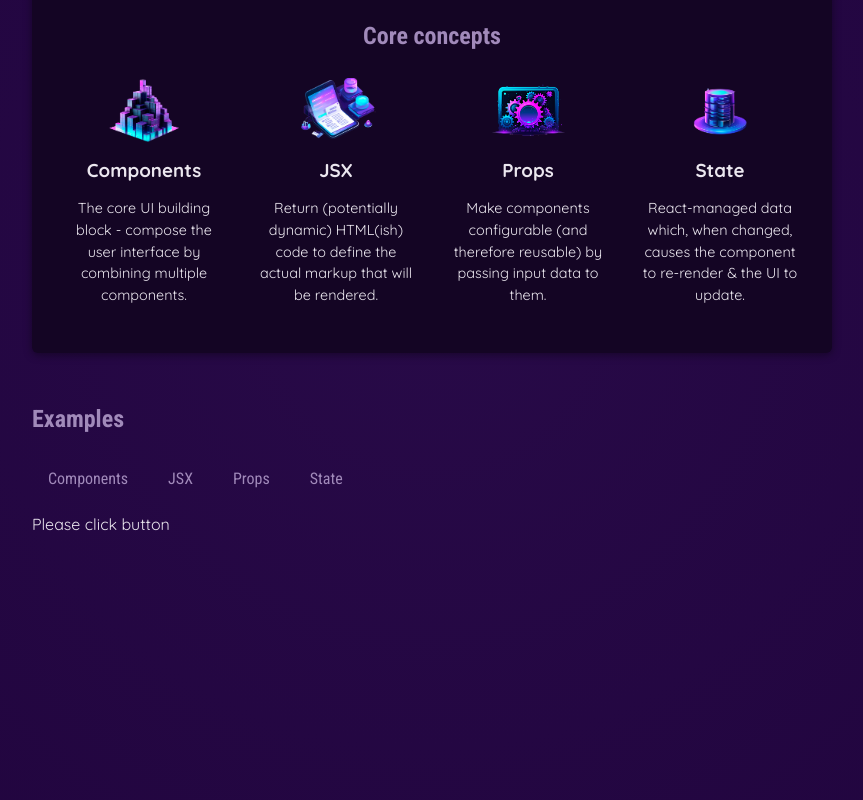
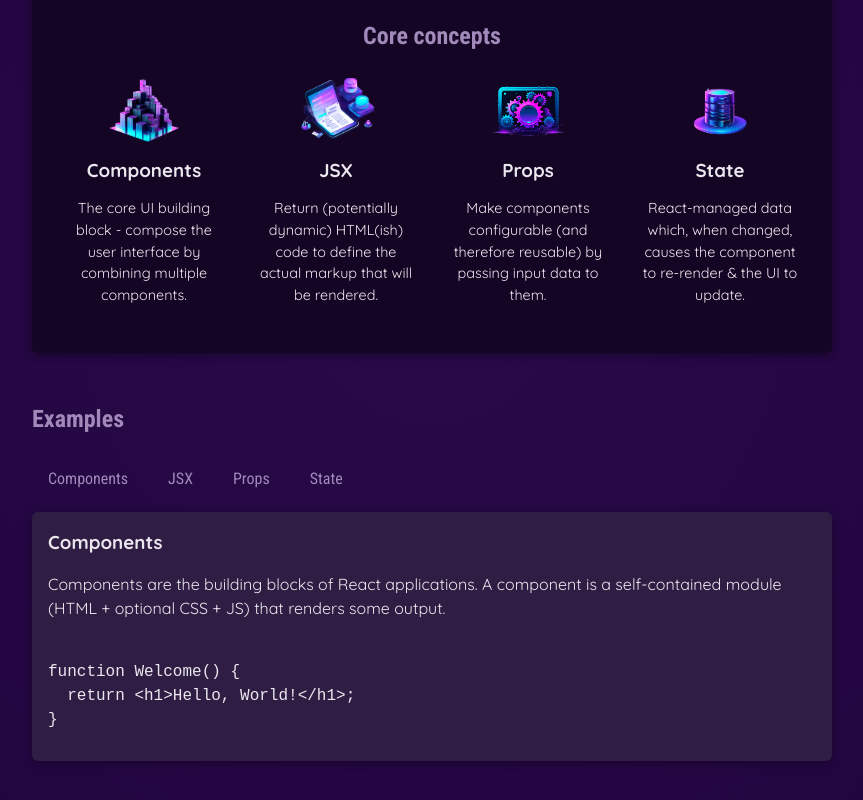
Before and after one commit to jevgenijsklimovs/01-starting-project, a React (Vite) app: page / in a window 1280 px wide. Shown: the part 346-1146 px from the top of the page, without its empty margins (208-1071 px from the left). Built offline with nearby package versions, Linux system fonts and the light colour scheme.

Commit message:
Dynamic content

```diff
--- a/src/App.jsx
+++ b/src/App.jsx
@@ -3,9 +3,10 @@
 import CoreConcept from './components/CoreConcept';
 import TabButton from "./components/TabButton";
 import {useState} from "react";
+import {EXAMPLES} from "./data.js";
 
 function App() {
-    const [ selectedTopic, setSelectedTopic ] = useState('Please click button');
+    const [selectedTopic, setSelectedTopic] = useState('components');
 
     function handleSelect(selectedButton) {
         setSelectedTopic(selectedButton);
@@ -32,7 +33,15 @@
                         <TabButton onSelect={() => handleSelect('props')}>Props</TabButton>
                         <TabButton onSelect={() => handleSelect('state')}>State</TabButton>
                     </menu>
-                    {selectedTopic}
+                    <div id="tab-content">
+                        <h3>{EXAMPLES[selectedTopic].title}</h3>
+                        <p>{EXAMPLES[selectedTopic].description}</p>
+                        <pre>
+                            <code>
+                                {EXAMPLES[selectedTopic].code}
+                            </code>
+                        </pre>
+                    </div>
                 </section>
             </main>
         </div>);
--- a/src/data.js
+++ b/src/data.js
@@ -29,3 +29,54 @@
             'React-managed data which, when changed, causes the component to re-render & the UI to update.',
     },
 ];
+
+export const EXAMPLES = {
+    components: {
+        title: 'Components',
+        description:
+            'Components are the building blocks of React applications. A component is a self-contained module (HTML + optional CSS + JS) that renders some output.',
+        code: `
+function Welcome() {
+  return <h1>Hello, World!</h1>;
+}`,
+    },
+    jsx: {
+        title: 'JSX',
+        description:
+            'JSX is a syntax extension to JavaScript. It is similar to a template language, but it has full power of JavaScript (e.g., it may output dynamic content).',
+        code: `
+<div>
+  <h1>Welcome {userName}</h1>
+  <p>Time to learn React!</p>
+</div>`,
+    },
+    props: {
+        title: 'Props',
+        description:
+            'Components accept arbitrary inputs called props. They are like function arguments.',
+        code: `
+function Welcome(props) {
+  return <h1>Hello, {props.name}</h1>;
+}`,
+    },
+    state: {
+        title: 'State',
+        description:
+            'State allows React components to change their output over time in response to user actions, network responses, and anything else.',
+        code: `
+function Counter() {
+  const [isVisible, setIsVisible] = useState(false);
+
+  function handleClick() {
+    setIsVisible(true);
+  }
+
+  return (
+    <div>
+      <button onClick={handleClick}>Show Details</button>
+      {isVisible && <p>Amazing details!</p>}
+    </div>
+  );
+}`,
+    },
+};
```
